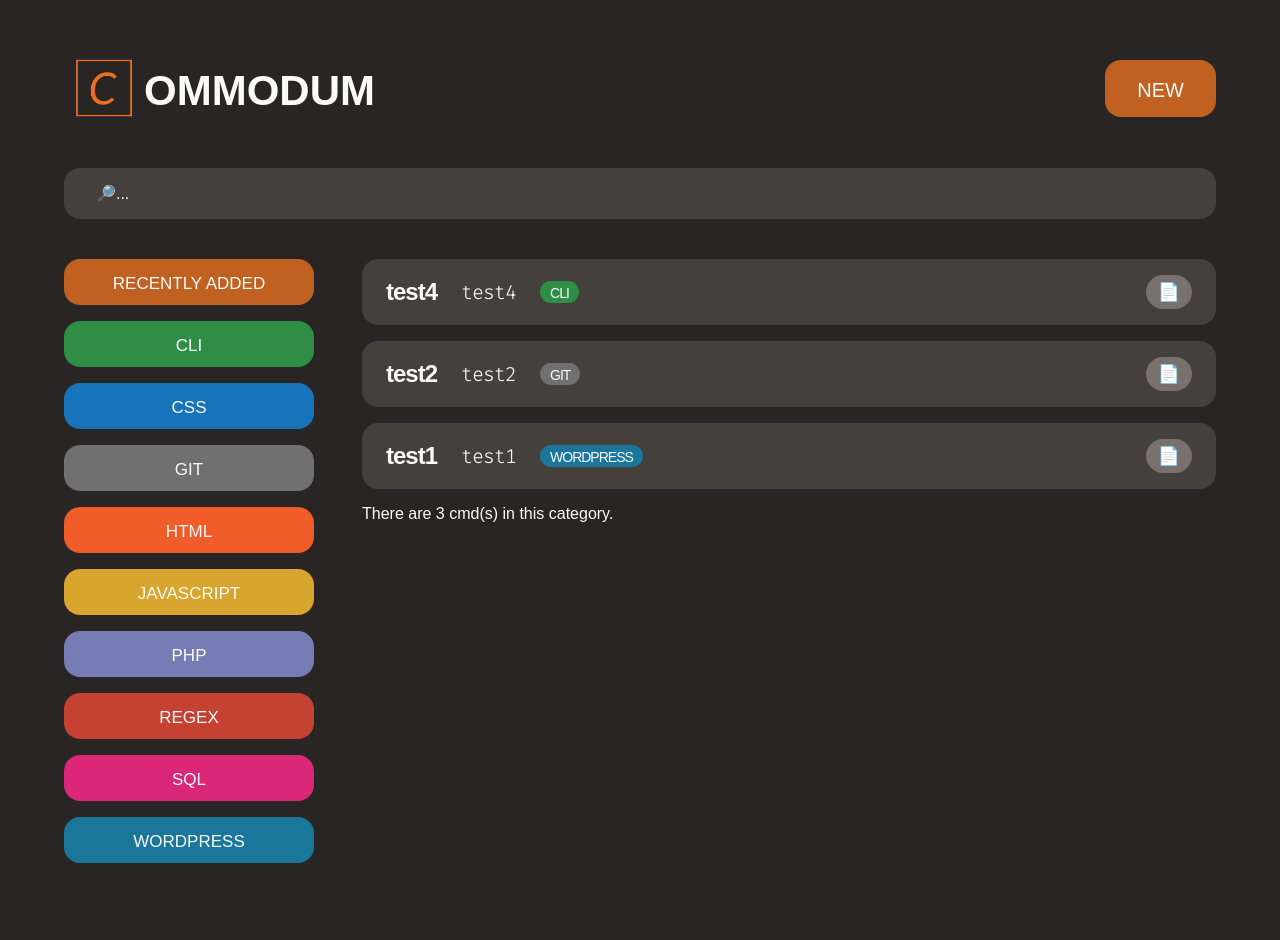
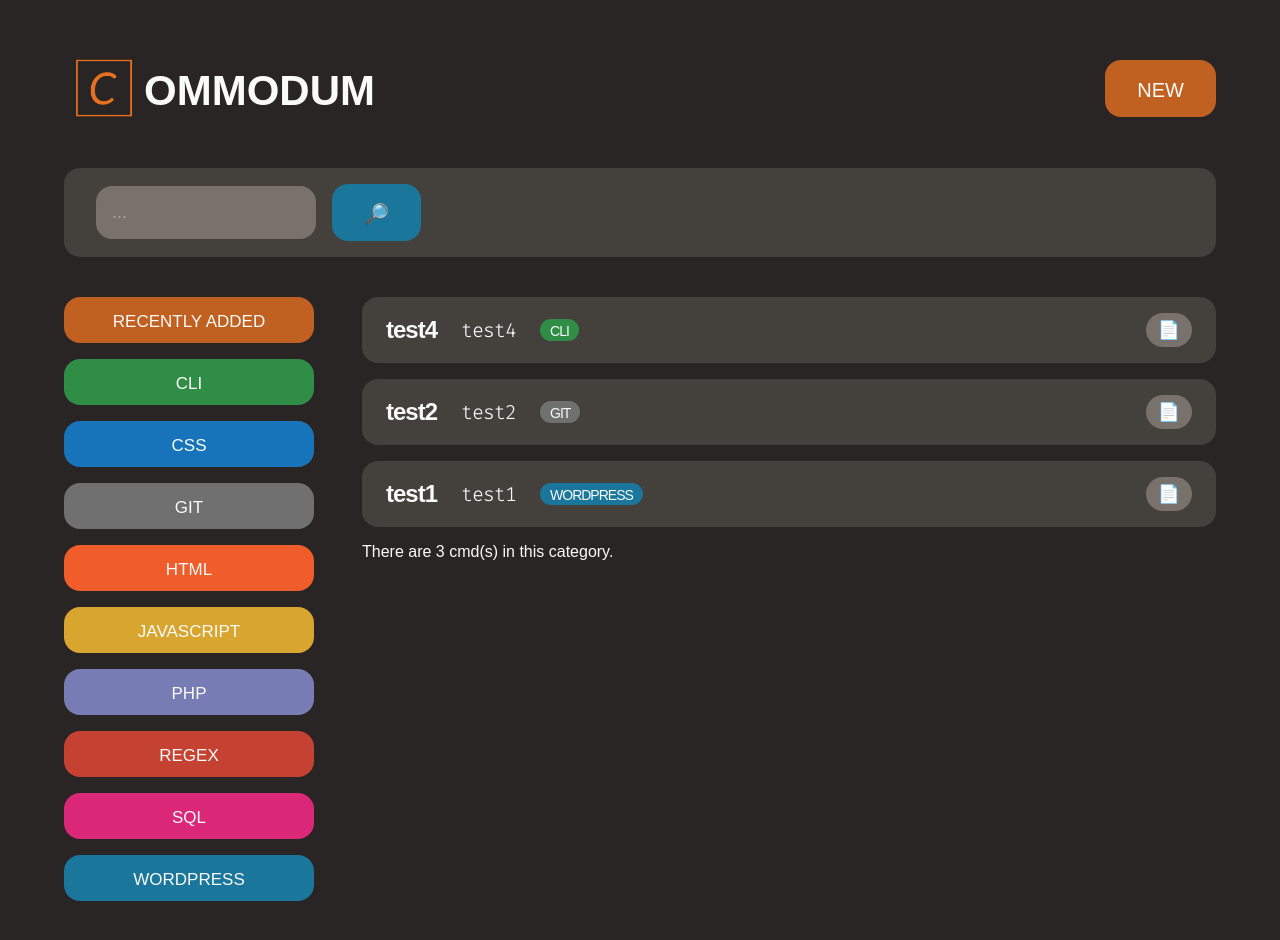
Before and after one commit to tokenAPIguy/Commodum, a React (Create React App) app: page / in a window 1280 px wide. Before the commit the page ends 903 px from the top, so only its background shows below. Built offline with nearby package versions, Linux system fonts and the light colour scheme; a web font is replaced by a local one.

Commit message:
second commit

```diff
--- a/src/App.js
+++ b/src/App.js
@@ -95,7 +95,12 @@ function NewCmdForm() {
 }
 
 function CmdSearch() {
-  return <div className="cmd-search">🔎...</div>;
+  return (
+    <div className="cmd-form">
+      <input type="text" placeholder="..."></input>
+      <button className="btn btn-large btn-post">🔎</button>
+    </div>
+  );
 }
 
 function CategoryFilter() {
```
